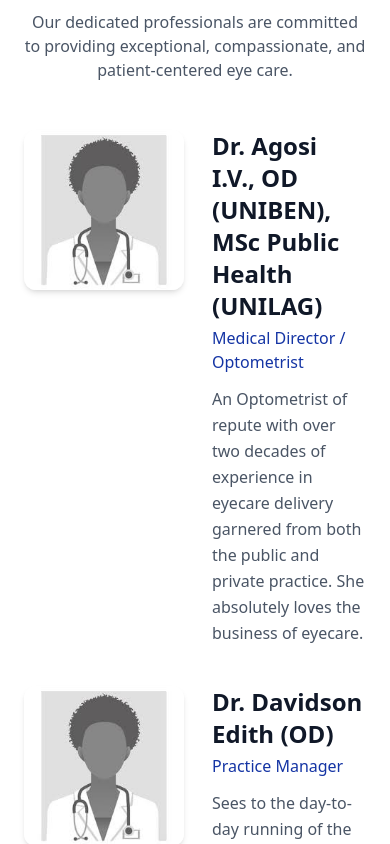
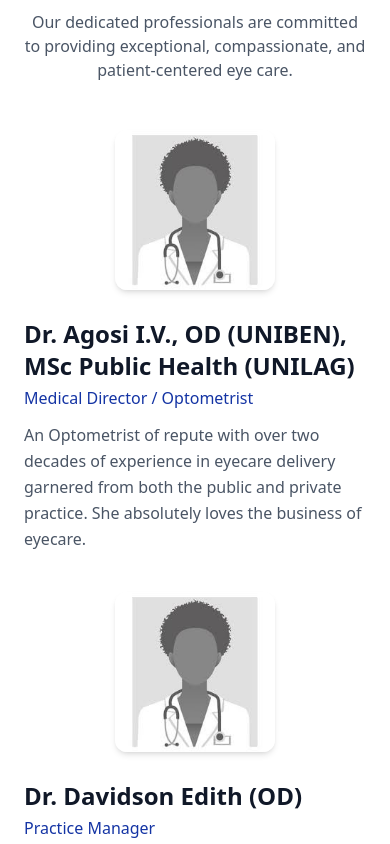
Before and after one commit to ChiomaAg/BroadVision, a React (Vite) app in the folder broadVision/: page /AboutUs in a window 390 px wide. Shown: the part 1240-2084 px from the top of the page. Built offline with nearby package versions, Linux system fonts and the light colour scheme.

Commit message:
fixing gap again

```diff
--- a/broadVision/src/components/MeetTheTeam.jsx
+++ b/broadVision/src/components/MeetTheTeam.jsx
@@ -48,7 +48,7 @@
                 {team.map((member, i) => (
                     <div
                         key={i}
-                        className="flex flex-row gap-7"
+                        className="flex flex-col md:flex-row gap-7 mx-auto"
                     >
                         {/* LEFT — IMAGE */}
                         <img
```
